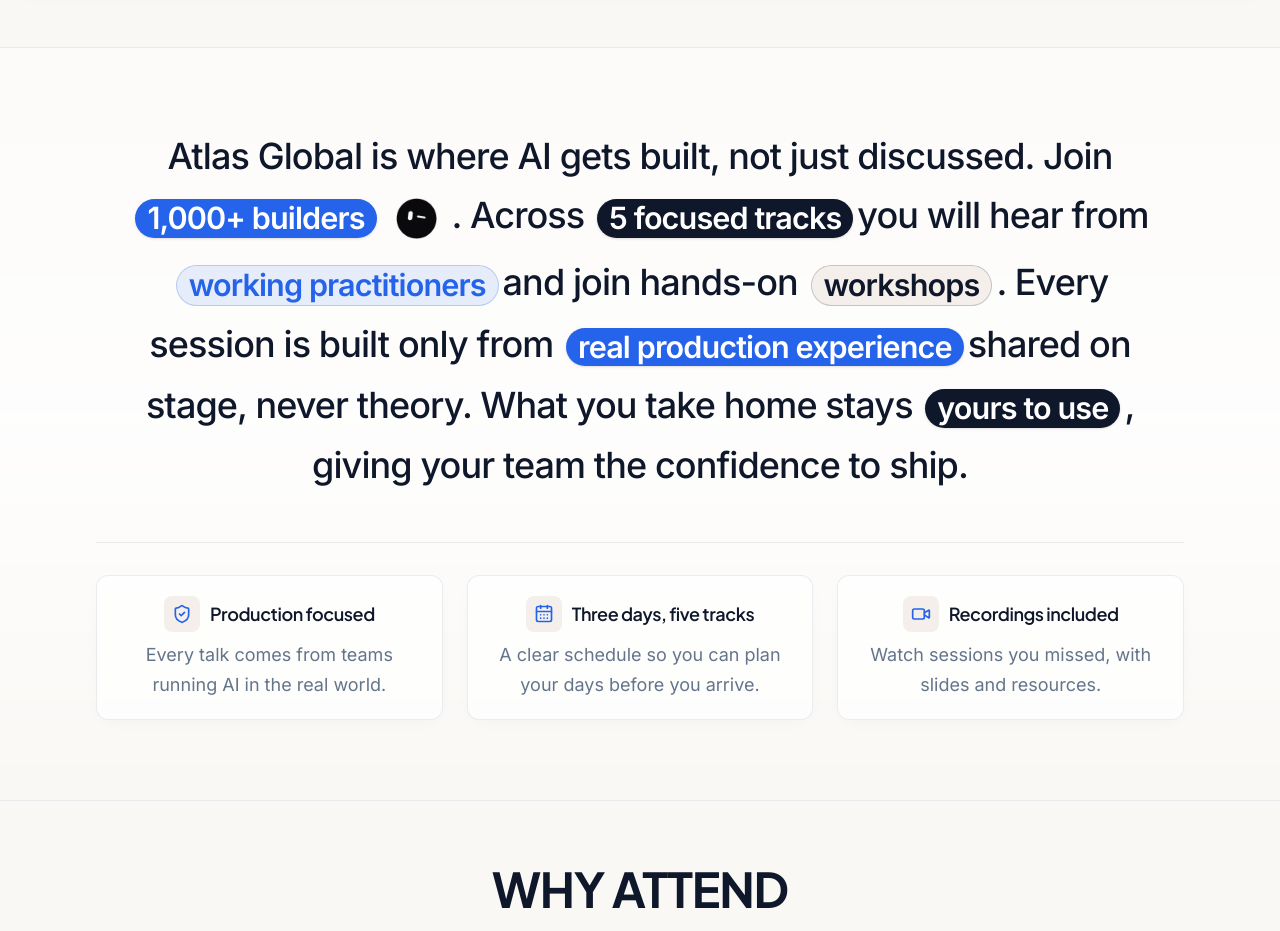
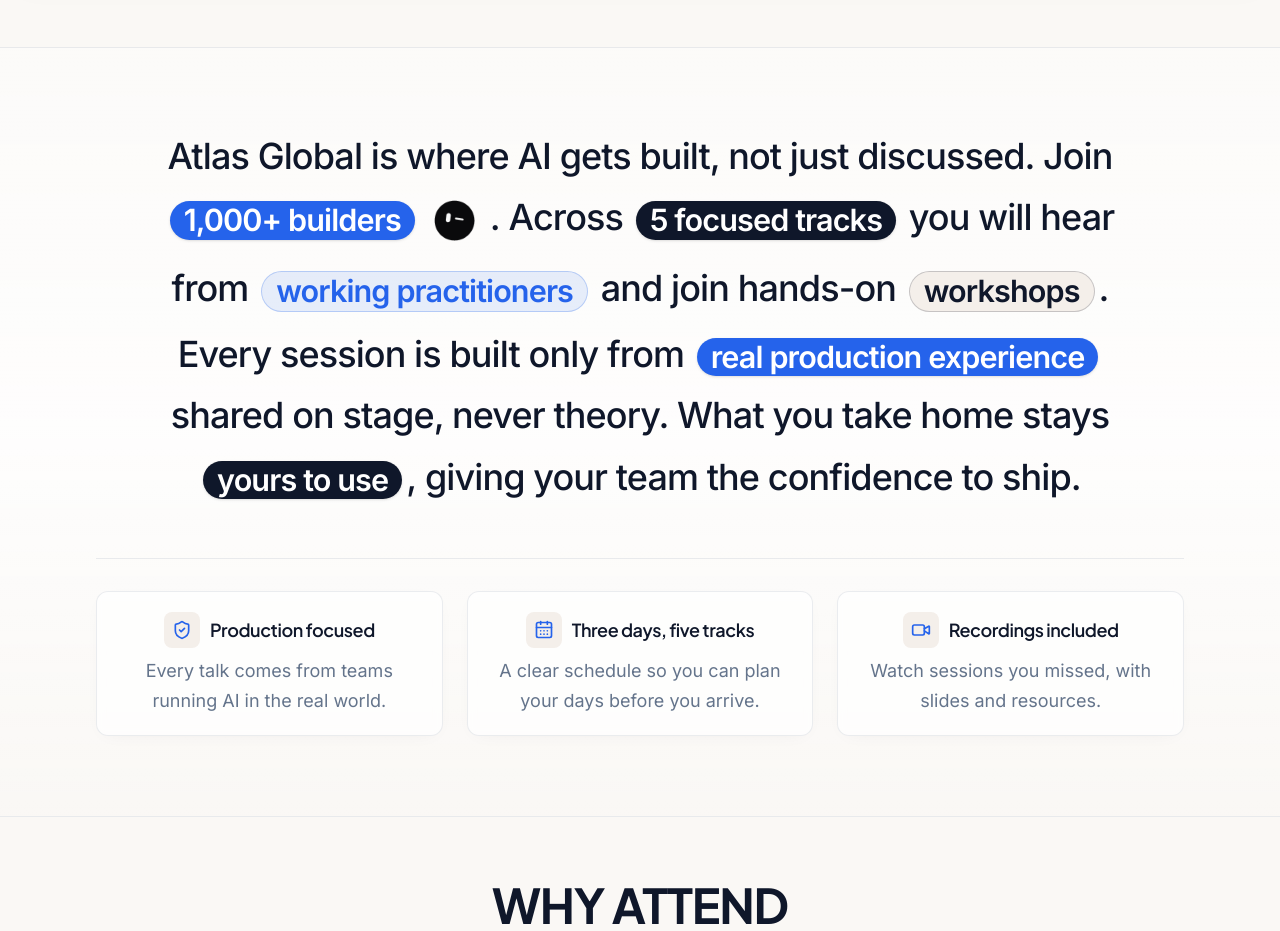
Before and after one commit to huzefa125/ai-conference, a Next.js app: page / in a window 1280 px wide. Shown: the part 1320-2251 px from the top of the page. Built offline with nearby package versions, Linux system fonts and the light colour scheme.

Commit message:
fix: update text styles and enhance unit structure in ScrollRevealText component

```diff
--- a/components/sections/about-desk.tsx
+++ b/components/sections/about-desk.tsx
@@ -14,7 +14,7 @@ export default function AboutDesk({ id = "overview" }: { id?: string }) {
         <div className="mx-auto max-w-5xl text-center">
           <ScrollRevealText
             segments={aboutDesk.segments}
-            className="text-xl font-medium leading-[1.6] tracking-tight text-foreground sm:text-3xl sm:leading-[1.6] xl:text-[2.25rem] xl:leading-[1.6]"
+            className="text-[1.35rem] font-medium leading-[1.7] tracking-tight text-foreground sm:text-3xl sm:leading-[1.6] xl:text-[2.25rem] xl:leading-[1.6]"
           />
         </div>
 
--- a/components/sections/scroll-reveal-text.tsx
+++ b/components/sections/scroll-reveal-text.tsx
@@ -5,7 +5,7 @@ import { motion, useReducedMotion, useScroll, useTransform, type MotionValue } f
 import { cn } from "@/lib/utils";
 import type { RevealSegment } from "@/lib/about-desk-data";
 
-type Unit = { key: string; segment: RevealSegment; text: string };
+type Unit = { key: string; segment: RevealSegment; text: string; trail?: string };
 
 const TONES = {
   accent: "bg-primary/10 text-primary border border-primary/25",
@@ -15,13 +15,28 @@ const TONES = {
 } as const;
 
 function flatten(segments: RevealSegment[]): Unit[] {
-  return segments.flatMap((seg, si) => {
-    if ("pill" in seg || "bold" in seg) return [{ key: `${si}`, segment: seg, text: seg.text }];
-    return seg.text
+  const units: Unit[] = [];
+  segments.forEach((seg, si) => {
+    if ("pill" in seg || "bold" in seg) {
+      units.push({ key: `${si}`, segment: seg, text: seg.text });
+      return;
+    }
+    seg.text
       .split(" ")
       .filter(Boolean)
-      .map((w, wi) => ({ key: `${si}-${wi}`, segment: seg, text: w }));
+      .forEach((w, wi) => {
+        const prev = units[units.length - 1];
+        // glue leading punctuation (".", ",") to the previous pill so it never wraps alone
+        const m = wi === 0 && prev && "pill" in prev.segment ? w.match(/^([.,;:!?]+)(.*)$/) : null;
+        if (m) {
+          prev.trail = m[1];
+          if (m[2]) units.push({ key: `${si}-${wi}`, segment: seg, text: m[2] });
+          return;
+        }
+        units.push({ key: `${si}-${wi}`, segment: seg, text: w });
+      });
   });
+  return units;
 }
 
 function Word({ unit, progress, range, reduce }: { unit: Unit; progress: MotionValue<number>; range: [number, number]; reduce: boolean }) {
@@ -37,19 +52,25 @@ function Word({ unit, progress, range, reduce }: { unit: Unit; progress: MotionV
       </span>
     );
     return (
-      <motion.span style={style} className="my-0.5 inline-block">
+      <>
+      <motion.span style={style} className="my-1 inline-block whitespace-nowrap">
         {seg.iconPosition === "left" && icon}
-        <span className={cn("mx-0.5 inline-flex items-center rounded-full px-2.5 py-1 text-[0.78em] font-semibold leading-none align-middle sm:mx-1 sm:px-3 sm:text-[0.85em]", TONES[seg.pill])}>
+        <span className={cn("mx-0.5 inline-flex items-center rounded-full px-3 py-1.5 text-[0.82em] font-semibold leading-none align-middle sm:mx-1 sm:px-3.5 sm:py-1 sm:text-[0.85em]", TONES[seg.pill])}>
           {seg.text}
         </span>
-        {seg.iconPosition !== "left" && icon}{" "}
-      </motion.span>
+        {seg.iconPosition !== "left" && icon}{unit.trail}
+      </motion.span>{" "}
+      </>
     );
   }
   if ("bold" in seg) {
-    return <motion.span style={style} className="font-semibold text-foreground">{seg.text}{" "}</motion.span>;
+    return <><motion.span style={style} className="font-semibold text-foreground">{seg.text}</motion.span>{" "}</>;
   }
-  return <motion.span style={style}>{unit.text + " "}</motion.span>;
+  return (
+    <>
+      <motion.span style={style} className="whitespace-nowrap">{unit.text}</motion.span>{" "}
+    </>
+  );
 }
 
 export function ScrollRevealText({ segments, className }: { segments: RevealSegment[]; className?: string }) {
```
